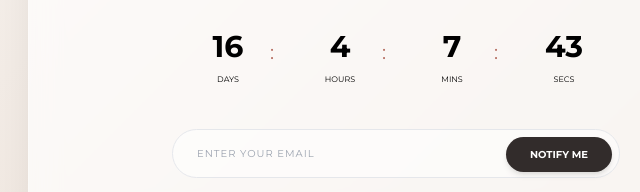
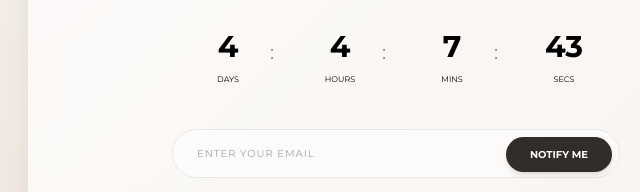
Before and after one commit to jawwad-j/Sterling-you, a website: page public/index.html in a window 1280 px wide. Shown: the part 454-646 px from the top of the page, 244-884 px from the left. Drawn offline with nearby package versions, Linux system fonts and the light colour scheme; a web font is replaced by a local one.

Commit message:
Updated launch countdown to 5 days

```diff
--- a/public/index.html
+++ b/public/index.html
@@ -47,7 +47,7 @@
         </div>
     </div>
     <script>
-        const targetDate = new Date("March 15, 2026 00:00:00").getTime();
+        const targetDate = new Date("March 3, 2026 00:00:00").getTime();
         setInterval(() => {
             const gap = targetDate - new Date().getTime();
             const d=1000*60*60*24, h=d/24, m=h/60, s=m/60;
```
